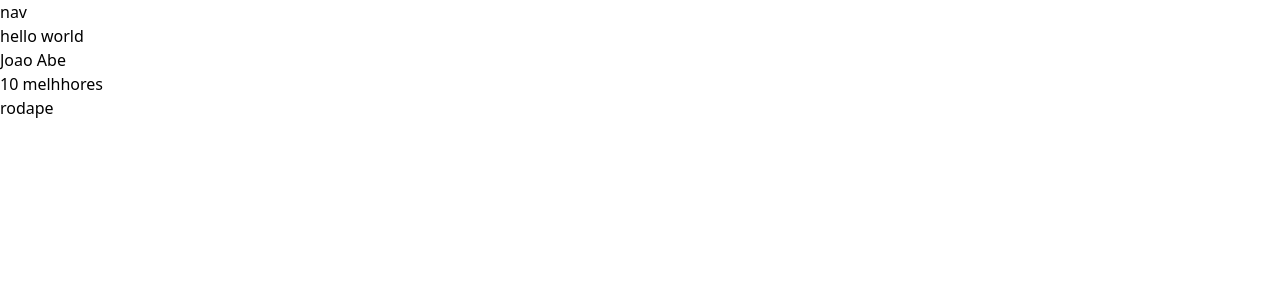
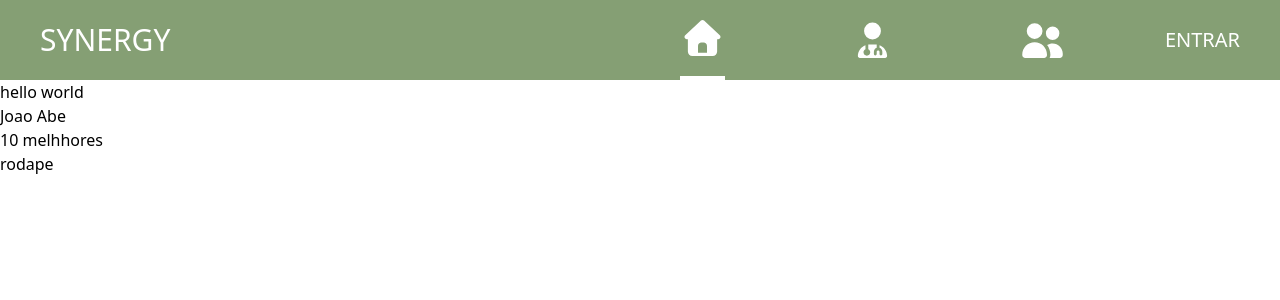
Before and after one commit to MrJoaoAbe/Plataforma_Synergy, a React (Vite) app: page / in a window 1280 px wide. Shown: the top 300 px of the page. Built offline with nearby package versions, Linux system fonts and the light colour scheme.

Commit message:
add navbar

```diff
--- a/package.json
+++ b/package.json
@@ -10,6 +10,8 @@
     "preview": "vite preview"
   },
   "dependencies": {
+    "@fortawesome/free-solid-svg-icons": "^7.1.0",
+    "@fortawesome/react-fontawesome": "^3.1.0",
     "@tailwindcss/vite": "^4.1.17",
     "react": "^19.2.0",
     "react-dom": "^19.2.0",
--- a/src/components/Navbar.jsx
+++ b/src/components/Navbar.jsx
@@ -1,9 +1,55 @@
+import { FontAwesomeIcon } from "@fortawesome/react-fontawesome";
+import { faHouse, faUserDoctor, faUserGroup } from "@fortawesome/free-solid-svg-icons";
+import { NavLink } from "react-router-dom";
+
 function Navbar() {
     return (
-        <div>
-            nav
+        <div className="bg-[#859F74] h-20 grid grid-cols-8 text-xl gap-20 text-white">
+
+            <div className="flex items-center col-start-1">
+                <h1 className="font-extralight text-3xl ml-10">SYNERGY</h1>
+            </div>
+
+            <div className="flex items-center col-start-5">
+                <NavLink
+                    to="/"
+                    className={({ isActive }) => `flex items-center justify-center text-4xl h-20 ${isActive ? "border-b-4 border-white" : ""} text-white`}>
+                    <FontAwesomeIcon icon={faHouse} />
+                </NavLink>
+            </div>
+
+
+            <div className="flex items-center col-start-6">
+                <NavLink
+                    to="/funcionarios"
+                    className={({ isActive }) => `flex items-center justify-center text-4xl h-20 ${isActive ? "border-b-4 border-white" : ""} text-white`}>
+                    <FontAwesomeIcon icon={faUserDoctor} className="text-white text-4xl" />
+                </NavLink>
+
+            </div>
+
+            <div className="flex items-center col-start-7">
+                <NavLink
+                    to="/seguidores"
+                    className={({ isActive }) => `flex items-center justify-center text-4xl h-20 ${isActive ? "border-b-4 border-white" : ""} text-white`}>
+                    <FontAwesomeIcon icon={faUserGroup} className="text-white text-4xl" />
+                </NavLink>
+
+            </div>
+
+            <div className="flex items-center justify-end col-start-8 mr-10">
+                <NavLink
+                    to="/login"
+                    className={({ isActive }) => `flex items-center justify-center h-20 ${isActive ? "border-b-4 border-white" : ""} text-white`}>
+                    <span>ENTRAR</span>
+                    <img src="" alt="" className="w-10 h-10 rounded-full" />
+                </NavLink>
+
+
+            </div>
         </div>
     )
 }
 
+
 export default Navbar
```
Also changed, not shown: 1 other file (tests, documents, lock files or other folders).
